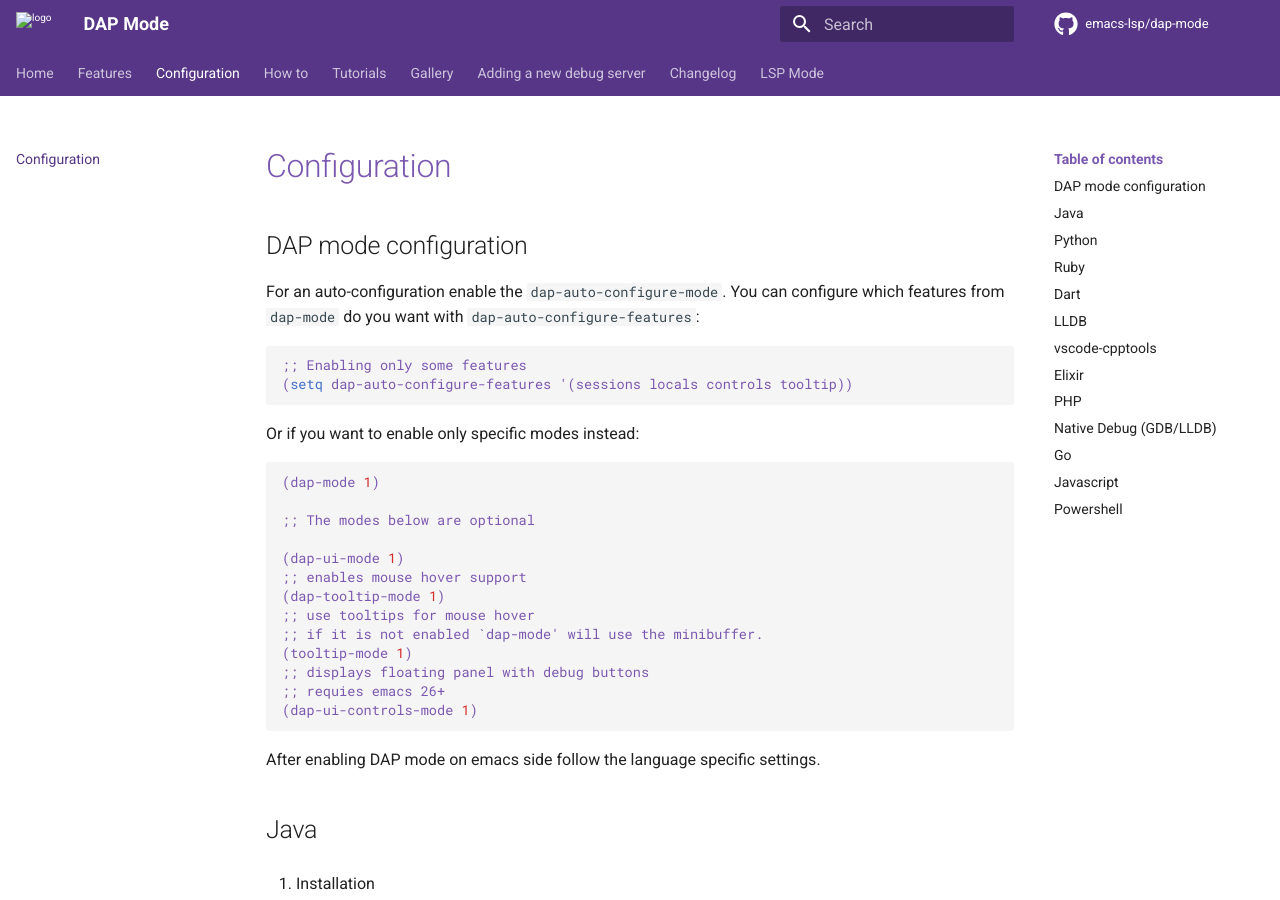
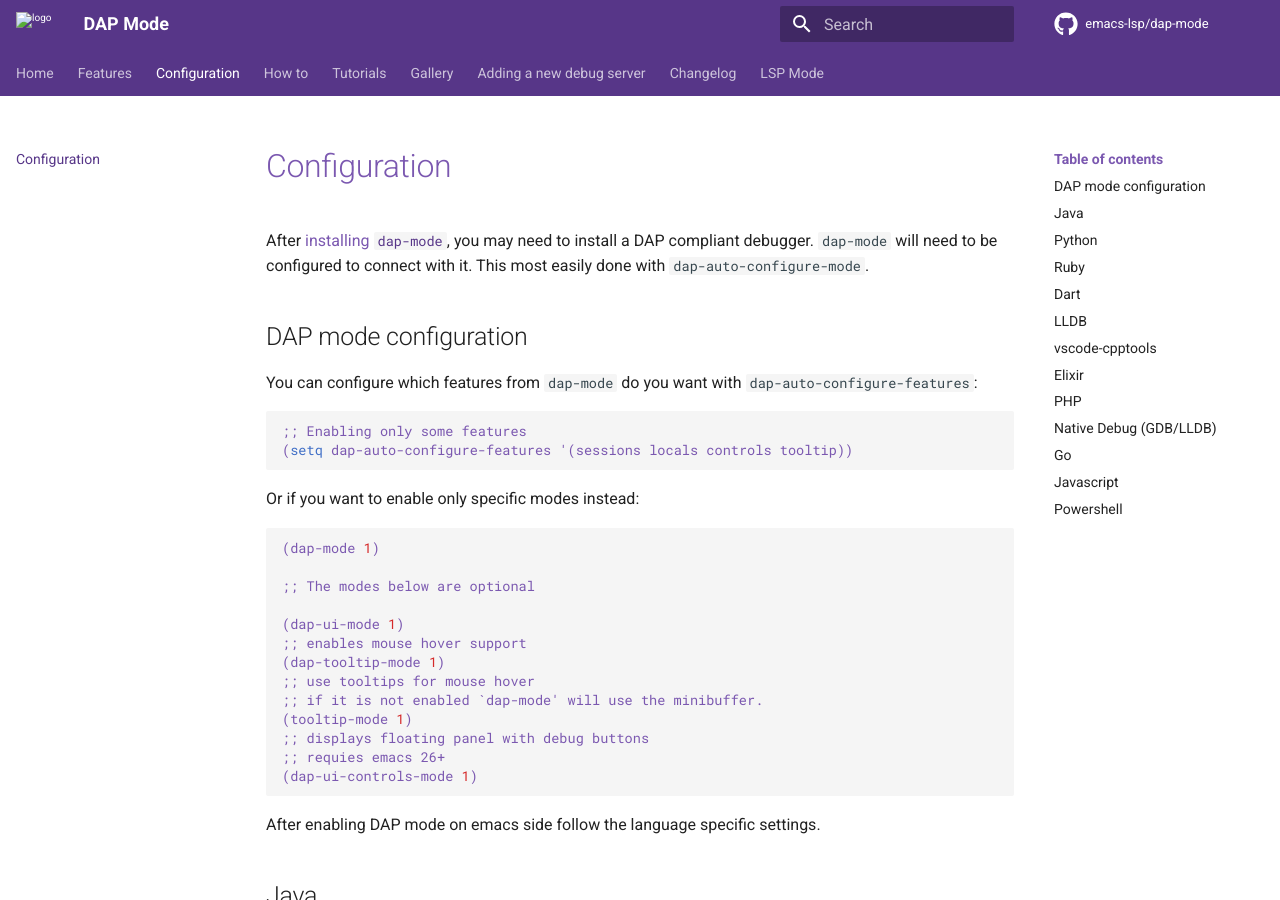
Before and after one commit to emacs-lsp/dap-mode, an MkDocs documentation site: the page built from docs/page/configuration.md, in a window 1280 px wide and 900 px high. Built offline with MkDocs 1.6.1 and Material for MkDocs 9.7.7, drawn with Linux system fonts in a browser that asks for light colours; comment, search, counter and statistics services are not loaded.

Commit message:
Link configuration page to install
Provide users a reference to package installation page in case they
land here first.  Explain difference between `dap-mode` installation
and the need to install an external debugger.

````diff
--- a/docs/page/configuration.md
+++ b/docs/page/configuration.md
@@ -1,9 +1,16 @@
 Configuration
 ===============
 
+After [installing
+`dap-mode`](https://github.com/emacs-lsp/dap-mode#Install), you may
+need to install a DAP compliant debugger.  `dap-mode` will need to be
+configured to connect with it.  This most easily done with
+`dap-auto-configure-mode`.
+
 ## DAP mode configuration
 
-For an auto-configuration enable the `dap-auto-configure-mode`. You can configure which features from `dap-mode` do you want with `dap-auto-configure-features`:
+
+You can configure which features from `dap-mode` do you want with `dap-auto-configure-features`:
 
 ```elisp
 ;; Enabling only some features
````
